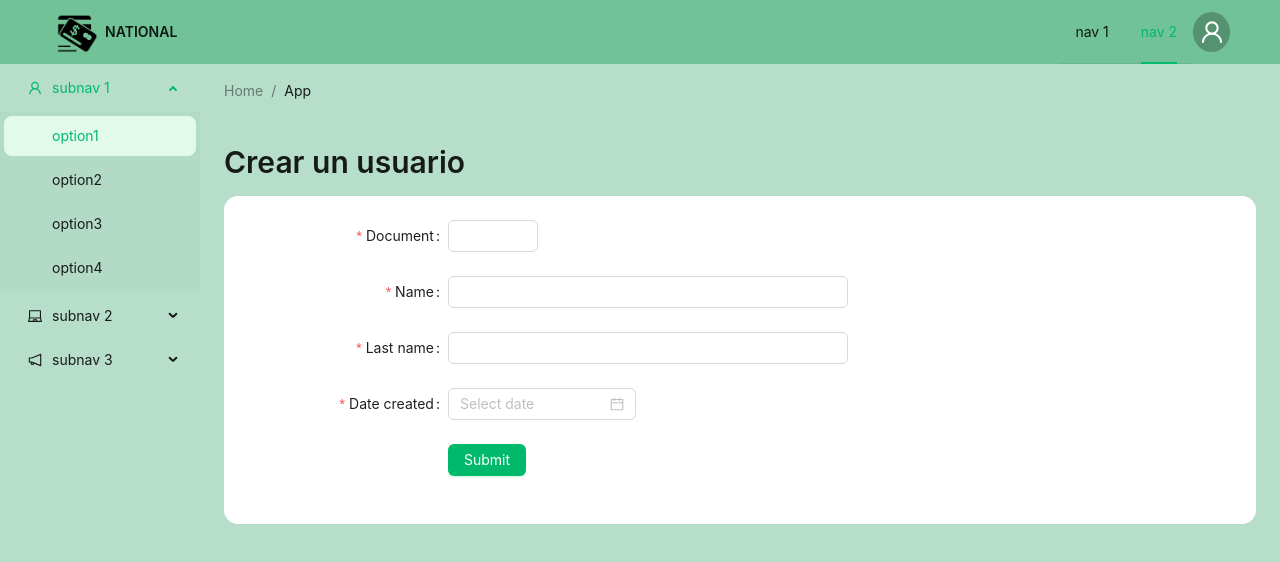
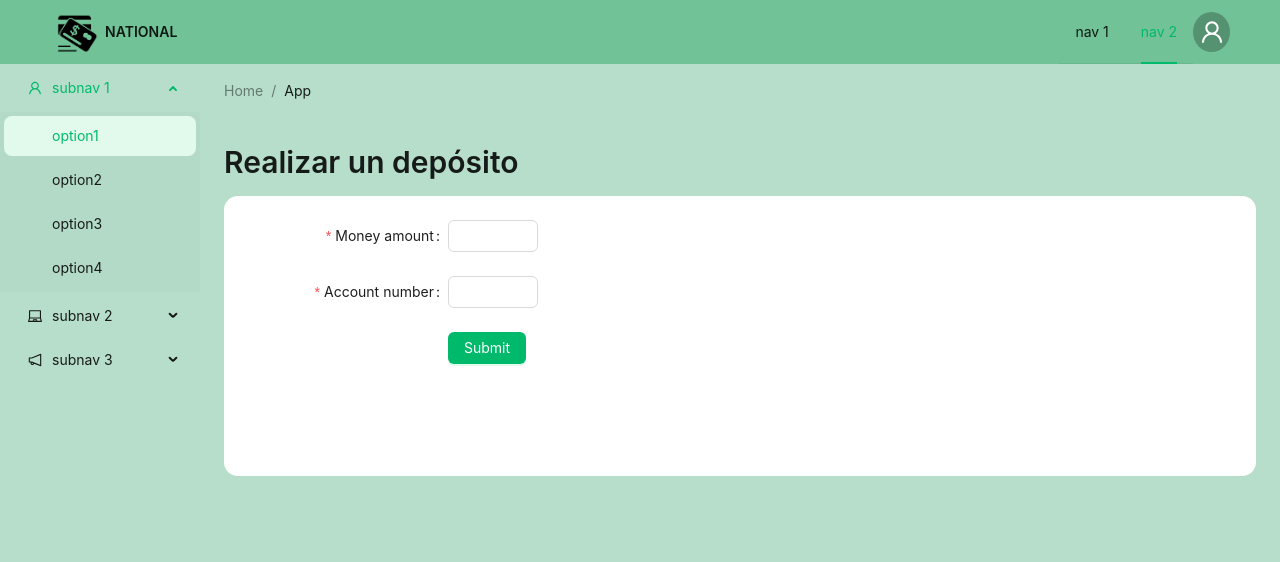
Before and after one commit to mapache17/BankGNB-front, a React (Create React App) app in the folder bank-gnb/: page / in a window 1280 px wide. Shown: the top 562 px of the page. Built offline with nearby package versions, Linux system fonts and the light colour scheme.

Commit message:
Crea componente DepositAccount

```diff
--- a/bank-gnb/src/components/home/HomeGNB.js
+++ b/bank-gnb/src/components/home/HomeGNB.js
@@ -2,7 +2,8 @@ import { ConfigProvider } from 'antd';
 import { LaptopOutlined, NotificationOutlined, UserOutlined } from '@ant-design/icons';
 import { Breadcrumb, Layout, Menu, theme, Typography, Image, Avatar, Space} from 'antd';
 import React from 'react';
-import CreateUser from '../user/CreateUser';
+import DepositMoney from '../transaction/DepositAccount';
+//import CreateUser from '../user/CreateUser';
 //import CreateAcc from '../account/CreateAccount';
 //import TransferMoney from '../transaction/Transference';
 const { Text} = Typography;
@@ -100,7 +101,7 @@ const BankHome = () => {
               <Breadcrumb.Item>App</Breadcrumb.Item>
             </Breadcrumb>
 
-            <CreateUser></CreateUser>
+            <DepositMoney></DepositMoney>
 
           </Layout>
         </Layout>
--- a/bank-gnb/src/components/transaction/DepositAccount.js
+++ b/bank-gnb/src/components/transaction/DepositAccount.js
@@ -0,0 +1,72 @@
+import { Layout, theme, Typography} from 'antd';
+import { Button, Form, InputNumber, } from 'antd';
+import React from 'react';
+const { Title } = Typography;
+const { Content } = Layout;
+
+
+const onFinish = (values) => {
+    console.log('Success:', values);
+  };
+  const onFinishFailed = (errorInfo) => {
+    console.log('Failed:', errorInfo);
+  };
+
+
+const DepositMoney = () => {
+  const {
+    token: { colorBgContainer },
+  } = theme.useToken();
+  return (
+    <div>
+    <Title level={2}>Realizar un depósito</Title>
+    <Content
+      style={{
+        padding: 24,
+        margin: 0,
+        minHeight: 280,
+        background: colorBgContainer,
+        borderRadius:14,
+      }}
+    >
+        <Form
+    name="basic"
+    labelCol={{
+      span: 8,
+    }}
+    wrapperCol={{
+      span: 16,
+    }}
+    style={{
+      maxWidth: 600,
+    }}
+    onFinish={onFinish}
+    onFinishFailed={onFinishFailed}
+    autoComplete="off"
+  >
+    <Form.Item label="Money amount" name="moneyAmount" rules={[{ required: true }]}>
+        <InputNumber />
+    </Form.Item>
+
+    <Form.Item label="Account number" name="accountNumber" rules={[{ required: true }]}>
+        <InputNumber />
+    </Form.Item>
+
+
+    <Form.Item
+      wrapperCol={{
+        offset: 8,
+        span: 16,
+      }}
+    >
+      <Button type="primary" htmlType="submit">
+        Submit
+      </Button>
+    </Form.Item>
+  </Form>
+
+    </Content>
+    </div>
+  )
+};
+export default DepositMoney;
```
